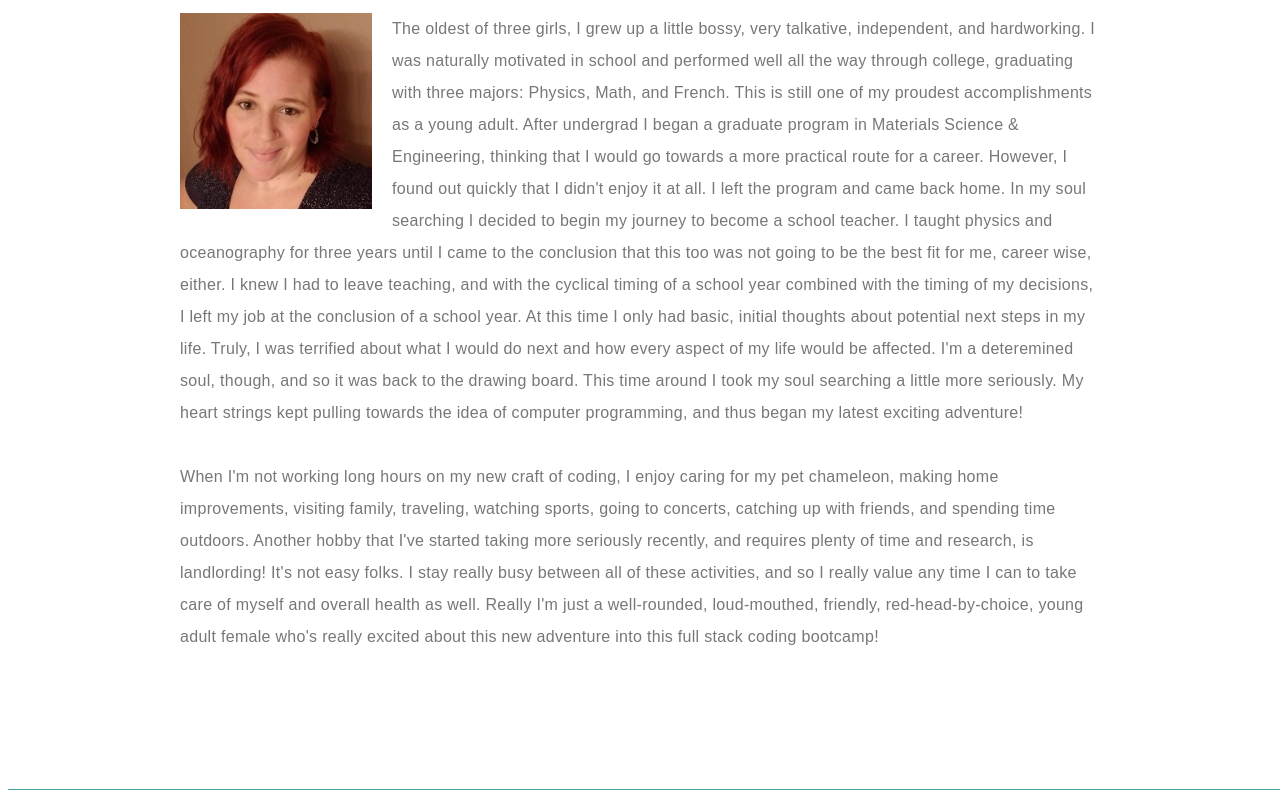
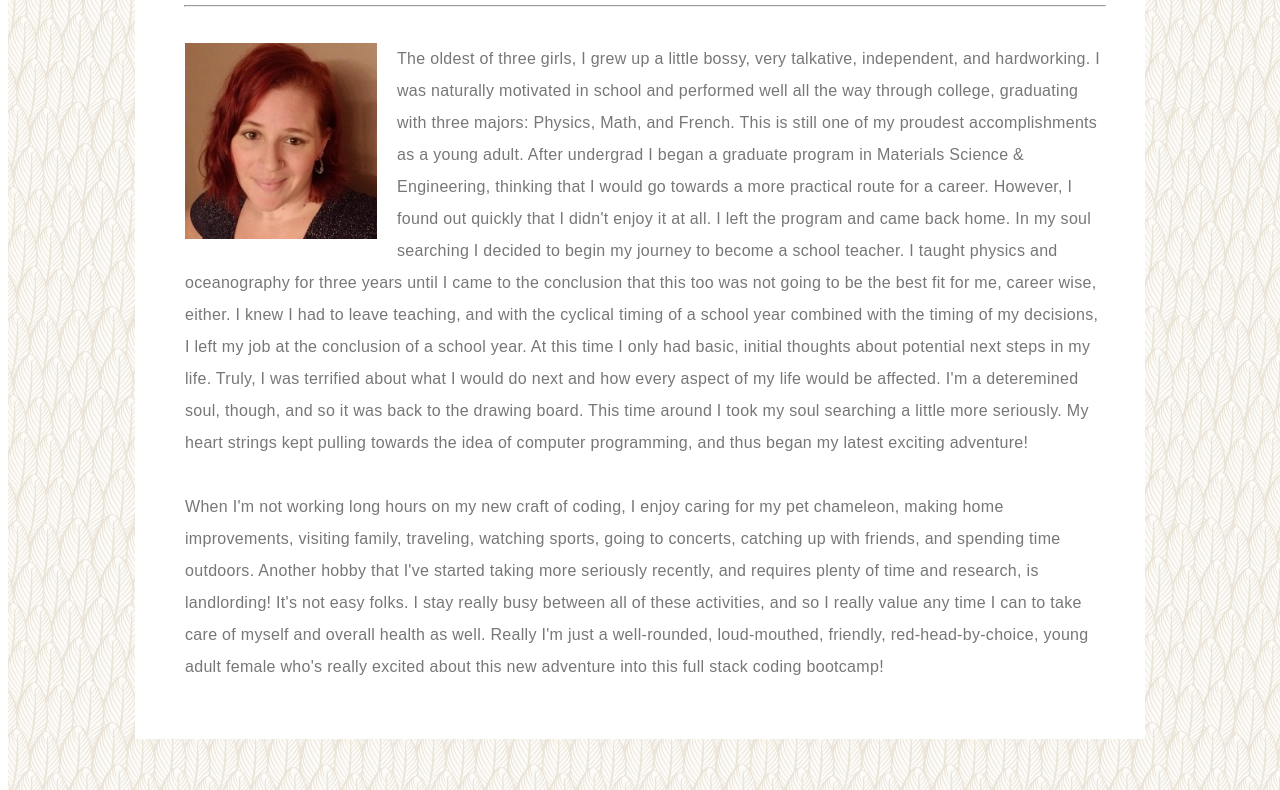
Before and after one commit to amfirebaugh/Basic-Portfolio, a plain HTML site: page index.html in a window 1280 px wide. Shown: the part 209-999 px from the top of the page. Drawn offline with Linux system fonts and the light colour scheme.

Commit message:
background image fixed

```diff
--- a/assets/css/contact.css
+++ b/assets/css/contact.css
@@ -48,7 +48,7 @@ a:hover {
     border-top-style: solid;
     border-top-width: 0.5px;
     border-top-color: #666666;
-    background-image: url('assets/images/upfeathers.png');
+    background-image: url('../images/upfeathers.png');
     font-family: Arial, 'Helvetica Neue', Helvetica, sans-serif;
     width: 100%;
     float: left;
@@ -62,7 +62,7 @@ a:hover {
     width: 850px;
     height: 600px;
     margin: auto;
-    padding: 30px, 20px, 20px, 30px;
+    padding: 30px 20px 20px 30px;
 }
 
 h2 {
--- a/assets/css/index.css
+++ b/assets/css/index.css
@@ -51,7 +51,7 @@ a:hover {
 }
 
 #main-content {
-    background-image: url('assets/images/upfeathers.png');
+    background-image: url('../images/upfeathers.png');
     border-top-style: solid;
     border-top-width: 0.5px;
     border-top-color: #666666;
@@ -73,7 +73,7 @@ Commenting out my float left did not help my missing background :(
     box-align: center;
     width: 960px;
     margin: auto;
-    padding: 30px, 20px, 20px, 30px;
+    padding: 30px 20px 20px 30px;
 }
 
 h2 {
--- a/assets/css/portfolio.css
+++ b/assets/css/portfolio.css
@@ -48,7 +48,7 @@ a:hover {
     border-top-style: solid;
     border-top-width: 0.5px;
     border-top-color: #666666;
-    background-image: url('assets/images/upfeathers.png');
+    background-image: url('../images/upfeathers.png');
     font-family: Arial, 'Helvetica Neue', Helvetica, sans-serif;
     width: 100%;
     float: left;
@@ -62,7 +62,7 @@ a:hover {
     width: 780px;
     height: 900px;
     margin: auto;
-    padding: 30px, 20px, 20px, 30px;
+    padding: 30px 20px 20px 30px;
 }
 
 h2 {
```
